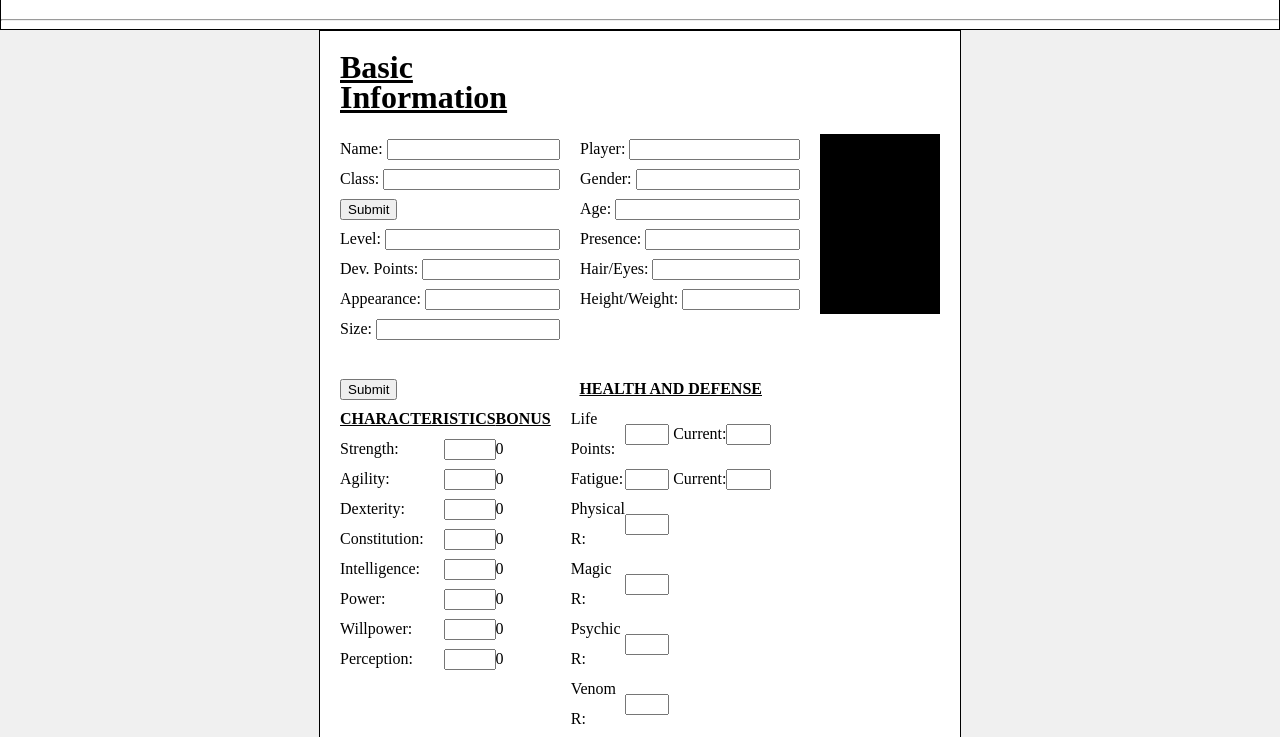
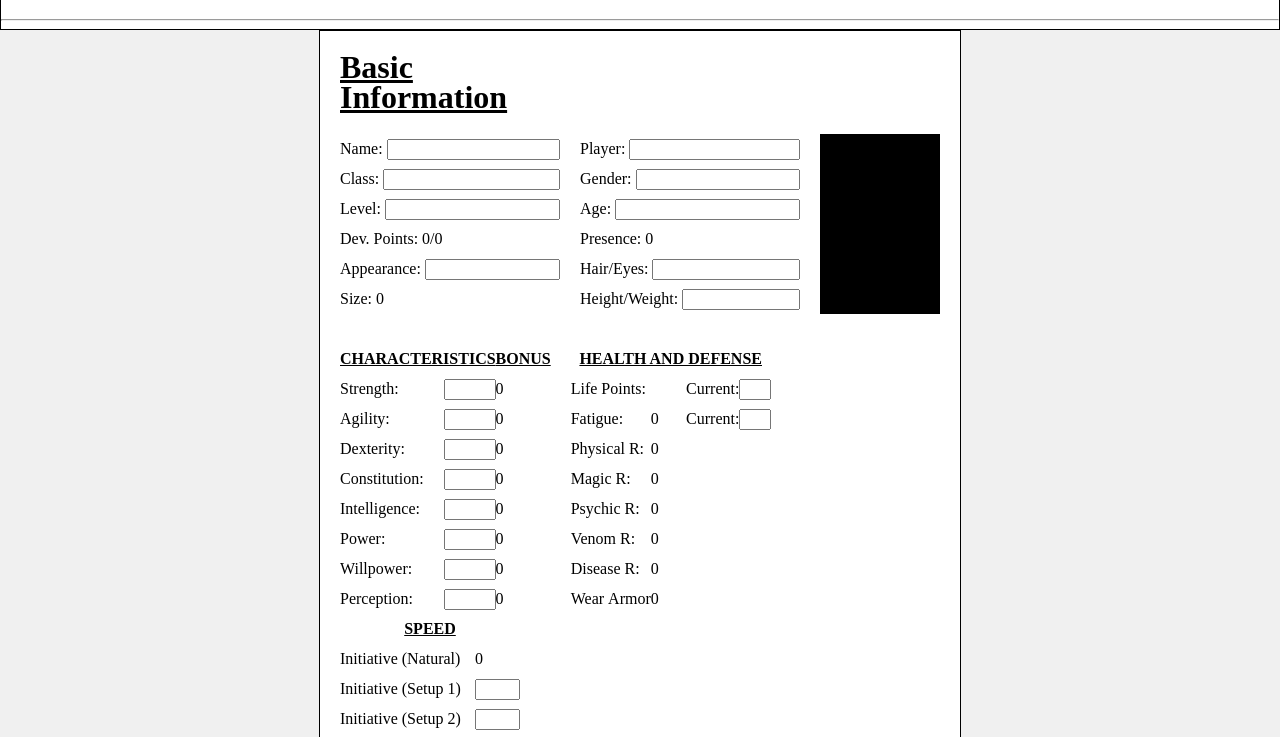
Before and after one commit to Nathaniel-j-s/animacharsheet, a plain HTML site: page index.html in a window 1280 px wide. Shown: the part 63-800 px from the top of the page. Drawn offline with nearby package versions, Linux system fonts and the light colour scheme.

Commit message:
did a huge chunk of basic stuff

```diff
--- a/index.html
+++ b/index.html
@@ -29,7 +29,7 @@
                   <span>Name:&nbsp;</span>
                 </div>
                 <div class="tableCell tableInput">
-                  <input type="text" name="charName" value="">
+                  <input type="text" ng-model="charName" ng-blur="setName(charName)">
                 </div>
               </div>
               <div class="tableRow" style>
@@ -37,10 +37,7 @@
                   <span>Class:&nbsp;</span>
                 </div>
                 <div class="tableCell tableInput">
-                  <input type="text" name="charClass" ng-model="classChoice">
-                </div>
-                <div>
-                  <button ng-click="setClass(classChoice)">Submit</button>
+                  <input type="text" ng-model="classChoice" ng-blur="setClass(classChoice)">
                 </div>
               </div>
               <div class="tableRow" style>
@@ -48,7 +45,7 @@
                   <span>Level:&nbsp;</span>
                 </div>
                 <div class="tableCell tableInput">
-                  <input type="text" name="charLevel" value="">
+                  <input type="text" ng-model="level" ng-blur="calcLevel(level)">
                 </div>
               </div>
               <div class="tableRow" style>
@@ -56,7 +53,7 @@
                   <span>Dev.&nbsp;Points:&nbsp;</span>
                 </div>
                 <div class="tableCell tableInput">
-                  <input type="text" name="charPoints" value="">
+                  <p>{{otherStats.devPoints}}/{{baseStats.devPoints}}</p>
                 </div>
               </div>
               <div class="tableRow" style>
@@ -64,7 +61,7 @@
                   <span>Appearance:&nbsp;</span>
                 </div>
                 <div class="tableCell tableInput">
-                  <input type="text" name="charAppearance" value="">
+                  <input type="text" ng-model="appearance" ng-blur="setAppearance(appearance)">
                 </div>
               </div>
               <div class="tableRow" style>
@@ -72,7 +69,7 @@
                   <span>Size:&nbsp;</span>
                 </div>
                 <div class="tableCell tableInput">
-                  <input type="text" name="charSize" value="">
+                  <p>{{otherStats.sizeStat}}</p>
                 </div>
               </div>
             </div>
@@ -87,7 +84,7 @@
                   <span>Player:&nbsp;</span>
                 </div>
                 <div class="tableCell tableInput">
-                  <input type="text" name="charPlayer" value="">
+                  <input type="text" ng-model="player" ng-blur="setPlayer(player)">
                 </div>
               </div>
               <div class="tableRow" style>
@@ -95,7 +92,7 @@
                   <span>Gender:&nbsp;</span>
                 </div>
                 <div class="tableCell tableInput">
-                  <input type="text" name="charGender" value="">
+                  <input type="text" ng-model="gender" ng-blur="setGender(gender)">
                 </div>
               </div>
               <div class="tableRow" style>
@@ -103,7 +100,7 @@
                   <span>Age:&nbsp;</span>
                 </div>
                 <div class="tableCell tableInput">
-                  <input type="text" name="charAge" value="">
+                  <input type="text" ng-model="age" ng-blur="setAge(age)">
                 </div>
               </div>
               <div class="tableRow" style>
@@ -111,7 +108,7 @@
                   <span>Presence:&nbsp;</span>
                 </div>
                 <div class="tableCell tableInput">
-                  <input type="text" name="charPresence" value="">
+                  <p>{{otherStats.presence}}</p>
                 </div>
               </div>
               <div class="tableRow" style>
@@ -119,7 +116,7 @@
                   <span>Hair/Eyes:&nbsp;</span>
                 </div>
                 <div class="tableCell tableInput">
-                  <input type="text" name="charHair" value="">
+                  <input type="text" ng-model="hairEyes" ng-blur="setHairEyes(hairEyes)">
                 </div>
               </div>
               <div class="tableRow" style>
@@ -127,7 +124,7 @@
                   <span>Height/Weight:&nbsp;</span>
                 </div>
                 <div class="tableCell tableInput">
-                  <input type="text" name="charHeight" value="">
+                  <input type="text" ng-model="heightWeight" ng-blur="setHeightWeight(heightWeight)">
                 </div>
               </div>
             </div>
@@ -151,46 +148,43 @@
               <th><strong><u>BONUS</u></strong></th>
               <tr>
                 <td class="charColumnLable">Strength:</td>
-                <td class="charColumnInput"><input type="number" name="charStr" ng-model="charStr"></td>
+                <td class="charColumnInput"><input type="number" ng-model="charStr" ng-blur="enterStats(charStr, charAgi, charDex, charCon, charInt, charPow, charWil, charPer)"></td>
                 <td class="charColumnInput"><p>{{otherStats.str}}</p></td>
               </tr>
               <tr>
                 <td class="charColumnLable">Agility:</td>
-                <td class="charColumnInput"><input type="number" name="charAgi" ng-model="charAgi"></td>
+                <td class="charColumnInput"><input type="number" ng-model="charAgi" ng-blur="enterStats(charStr, charAgi, charDex, charCon, charInt, charPow, charWil, charPer)"></td>
                 <td class="charColumnInput"><p>{{otherStats.agi}}</p></td>
               </tr>
               <tr>
                 <td class="charColumnLable">Dexterity:</td>
-                <td class="charColumnInput"><input type="number" name="charDex" ng-model="charDex"></td>
+                <td class="charColumnInput"><input type="number" ng-model="charDex" ng-blur="enterStats(charStr, charAgi, charDex, charCon, charInt, charPow, charWil, charPer)"></td>
                 <td class="charColumnInput"><p>{{otherStats.dex}}</p></td>
               </tr>
               <tr>
                 <td class="charColumnLable">Constitution:</td>
-                <td class="charColumnInput"><input type="number" name="charCon" ng-model="charCon"></td>
+                <td class="charColumnInput"><input type="number" ng-model="charCon" ng-blur="enterStats(charStr, charAgi, charDex, charCon, charInt, charPow, charWil, charPer)"></td>
                 <td class="charColumnInput"><p>{{otherStats.con}}</p></td>
               </tr>
               <tr>
                 <td class="charColumnLable">Intelligence:</td>
-                <td class="charColumnInput"><input type="number" name="charInt" ng-model="charInt"></td>
+                <td class="charColumnInput"><input type="number" ng-model="charInt" ng-blur="enterStats(charStr, charAgi, charDex, charCon, charInt, charPow, charWil, charPer)"></td>
                 <td class="charColumnInput"><p>{{otherStats.int}}</p></td>
               </tr>
               <tr>
                 <td class="charColumnLable">Power:</td>
-                <td class="charColumnInput"><input type="number" name="charPow" ng-model="charPow"></td>
+                <td class="charColumnInput"><input type="number" ng-model="charPow" ng-blur="enterStats(charStr, charAgi, charDex, charCon, charInt, charPow, charWil, charPer)"></td>
                 <td class="charColumnInput"><p>{{otherStats.pow}}</p></td>
               </tr>
               <tr>
                 <td class="charColumnLable">Willpower:</td>
-                <td class="charColumnInput"><input type="number" name="charWil" ng-model="charWil"></td>
+                <td class="charColumnInput"><input type="number" ng-model="charWil" ng-blur="enterStats(charStr, charAgi, charDex, charCon, charInt, charPow, charWil, charPer)"></td>
                 <td class="charColumnInput"><p>{{otherStats.wil}}</p></td>
               </tr>
               <tr>
                 <td class="charColumnLable">Perception:</td>
-                <td class="charColumnInput"><input type="number" name="charPer" ng-model="charPer"></td>
+                <td class="charColumnInput"><input type="number" ng-model="charPer" ng-blur="enterStats(charStr, charAgi, charDex, charCon, charInt, charPow, charWil, charPer)"></td>
                 <td class="charColumnInput"><p>{{otherStats.per}}</p></td>
-              </tr>
-              <tr>
-                <button ng-click="enterStats(charStr, charAgi, charDex, charCon, charInt, charPow, charWil, charPer)">Submit</button>
               </tr>
             </table>
           </div>
@@ -201,39 +195,39 @@
               <th colspan="4"><strong><u>HEALTH AND DEFENSE</u></strong></th>
               <tr>
                 <td class="healthColumnLable">Life Points:</td>
-                <td class="healthColumnInput"><input type="text" name="charLifeMax" value=""></td>
+                <td class="healthColumnInput"><p>{{otherStats.lp}}</p></td>
                 <td>&nbsp;Current:</td>
-                <td class="healthColumnInput"><input type="text" name="charLifeCur" value=""></td>
+                <td class="healthColumnInput"><input type="number" ng-model="currentLP" ng-blur="setCurrentLP(currentLP)"></td>
               </tr>
               <tr>
                 <td class="healthColumnLable">Fatigue:</td>
-                <td class="healthColumnInput"><input type="text" name="charFatMax" value=""></td>
+                <td class="healthColumnInput"><p>{{otherStats.fatigue}}</p></td>
                 <td>&nbsp;Current:</td>
-                <td class="healthColumnInput"><input type="text" name="charFatCur" value=""></td>
+                <td class="healthColumnInput"><input type="text" ng-model="currentFatigue" ng-blur="setCurrentFatigue(currentFatigue)"></td>
               </tr>
               <tr>
-                <td class="healthColumnLable">Physical R:</td>
-                <td class="healthColumnInput"><input type="text" name="charPhR" value=""></td>
+                <td class="healthColumnLable">Physical&nbsp;R:</td>
+                <td class="healthColumnInput"><p>{{otherStats.phR}}</p></td>
               </tr>
               <tr>
-                <td class="healthColumnLable">Magic R:</td>
-                <td class="healthColumnInput"><input type="text" name="charMR" value=""></td>
+                <td class="healthColumnLable">Magic&nbsp;R:</td>
+                <td class="healthColumnInput"><p>{{otherStats.mR}}</p></td>
               </tr>
               <tr>
-                <td class="healthColumnLable">Psychic R:</td>
-                <td class="healthColumnInput"><input type="text" name="charPsR" value=""></td>
+                <td class="healthColumnLable">Psychic&nbsp;R:</td>
+                <td class="healthColumnInput"><p>{{otherStats.psR}}</p></td>
               </tr>
               <tr>
-                <td class="healthColumnLable">Venom R:</td>
-                <td class="healthColumnInput"><input type="text" name="charVR" value=""></td>
+                <td class="healthColumnLable">Venom&nbsp;R:</td>
+                <td class="healthColumnInput"><p>{{otherStats.vR}}</p></td>
               </tr>
               <tr>
-                <td class="healthColumnLable">Disease R:</td>
-                <td class="healthColumnInput"><input type="text" name="charDR" value=""></td>
+                <td class="healthColumnLable">Disease&nbsp;R:</td>
+                <td class="healthColumnInput"><p>{{otherStats.dR}}</p></td>
               </tr>
               <tr>
-                <td class="healthColumnLable">Wear Armor</td>
-                <td class="healthColumnInput"><input type="text" name="charWA" value=""></td>
+                <td class="healthColumnLable">Wear&nbsp;Armor</td>
+                <td class="healthColumnInput"><p>{{otherStats.wearArmor}}</p></td>
               </tr>
             </table>
 
@@ -244,35 +238,35 @@
             <table id="speed">
               <th colspan="2"><strong><u>SPEED</u></strong></th>
               <tr>
-                <td class="speedColumnLable">Initiative (Natural)</td>
-                <td class="speedColumnInput"><input type="text" name="charInitN" value=""></td>
+                <td class="speedColumnLable">Initiative&nbsp;(Natural)</td>
+                <td class="speedColumnInput"><p>{{otherStats.natInit}}</p></td>
               </tr>
               <tr>
-                <td class="speedColumnLable">Initiative (Setup 1)</td>
+                <td class="speedColumnLable">Initiative&nbsp;(Setup 1)</td>
                 <td class="speedColumnInput"><input type="text" name="charInit1" value=""></td>
               </tr>
               <tr>
-                <td class="speedColumnLable">Initiative (Setup 2)</td>
+                <td class="speedColumnLable">Initiative&nbsp;(Setup 2)</td>
                 <td class="speedColumnInput"><input type="text" name="charInit2" value=""></td>
               </tr>
               <tr>
-                <td class="speedColumnLable">Initiative (Setup 3)</td>
+                <td class="speedColumnLable">Initiative&nbsp;(Setup 3)</td>
                 <td class="speedColumnInput"><input type="text" name="charInit3" value=""></td>
               </tr>
               <tr>
-                <td class="speedColumnLable">Initiative (Setup 4)</td>
+                <td class="speedColumnLable">Initiative&nbsp;(Setup 4)</td>
                 <td class="speedColumnInput"><input type="text" name="charInit4" value=""></td>
               </tr>
               <tr>
-                <td class="speedColumnLable">Initiative (Setup 5)</td>
+                <td class="speedColumnLable">Initiative&nbsp;(Setup 5)</td>
                 <td class="speedColumnInput"><input type="text" name="charInit5" value=""></td>
               </tr>
               <tr>
-                <td class="speedColumnLable">Movement (Ground)</td>
-                <td class="speedColumnInput"><input type="text" name="charMoveG" value=""></td>
+                <td class="speedColumnLable">Movement&nbsp;(Ground)</td>
+                <td class="speedColumnInput"><p>{{otherStats.movement}}</p></td>
               </tr>
               <tr>
-                <td class="speedColumnLable">Movement (Other)</td>
+                <td class="speedColumnLable">Movement&nbsp;(Other)</td>
                 <td class="speedColumnInput"><input type="text" name="charMoveO" value=""></td>
               </tr>
             </table>
@@ -291,21 +285,21 @@
               <th colspan="2"><strong><u>COMBAT ABLILITIES</u></strong></th>
               <tr>
                 <td class="comColumnLable"><strong>Attack</strong></td>
-                <td class="comColumnInput"><input type="text" name="charBaseAtk" value=""></td>
+                <td class="comColumnInput"><p>{{otherStats.attack}}</p></td>
               </tr>
               <tr>
                 <td colspan="2" class="comColumnInput"><input type="text" name="charTotAtk" value=""></td>
               </tr>
               <tr>
                 <td class="comColumnLable"><strong>Block</strong></td>
-                <td class="comColumnInput"><input type="text" name="charBaseBlk" value=""></td>
+                <td class="comColumnInput"><p>{{otherStats.block}}</p></td>
               </tr>
               <tr>
                 <td colspan="2" class="comColumnInput"><input type="text" name="charTotBlk" value=""></td>
               </tr>
               <tr>
                 <td class="comColumnLable"><strong>Dodge</strong></td>
-                <td class="comColumnInput"><input type="text" name="charBaseDod" value=""></td>
+                <td class="comColumnInput"><p>{{otherStats.dodge}}</p></td>
               </tr>
               <tr>
                 <td colspan="2" class="comColumnInput"><input type="text" name="charTotDod" value=""></td>
```
Also changed, not shown: controller.js (+48 -15 lines).
